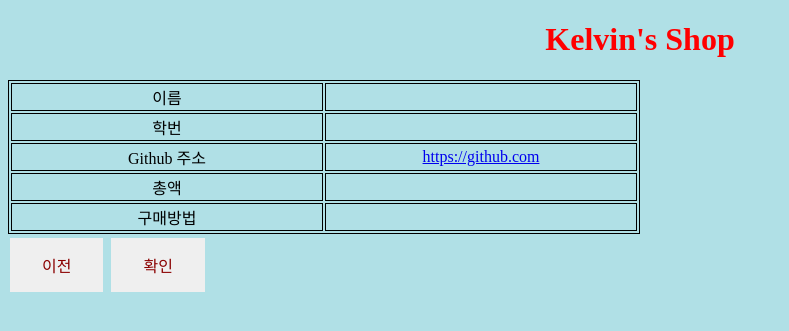
After one commit to kelvinchoi26/web_final_project, a Flask app: template templates/receipt.html in a window 1280 px wide. The commit adds this page. Shown: the top 331 px of the page, without its empty margins (0-789 px from the left). Run offline with Flask 2, Linux system fonts and the light colour scheme; the template is opened without the code that fills it, so the values that code supplies are empty.

Commit message:
button onclick추가 + 결제페이지 완성
1. buy페이지에서 '이전', '결제'에 전 페이지와 다음 페이지로 넘어가는 action 추가.
2. 결제페이지에 구매정보 출력
3. github hyperlink 추가
4. 페이지 넘기는 버튼 추가.

```diff
--- /dev/null
+++ b/templates/receipt.html
@@ -0,0 +1,46 @@
+{% extends 'base_new.html' %}
+{% block title %}receipt{% endblock %}
+{% block head %}
+    {{ super() }}
+    <style>
+    </style>
+{% endblock %}
+{% block body %}
+<h1 class="title">Kelvin's Shop</h1>
+
+<table style="width:50%">
+    <tr>
+        <td style="width:50%">이름</td>
+        <td><form>
+            <output id="output2" name="name"><br>
+            </form></td>
+    </tr>
+    <tr>
+        <td style="width:50%">학번</td>
+        <td><form>
+            <output id="output2" name="number"><br>
+            </form></td>
+    </tr>
+    <tr>
+        <td style="width:50%"> Github 주소</td>
+        <td><form><a href="https://github.com/">https://github.com</a><br>
+            </form></td>
+    </tr>
+    <tr>
+        <td style="width:50%">총액</td>
+        <td><form>
+            <output id="output2" name="sum"><br>
+            </form></td>
+    </tr>
+    <tr>
+        <td style="width:50%">구매방법</td>
+        <td><form>
+            <output id="output2" name="method"><br>
+            </form></td>
+    </tr>
+</table>
+<form>
+    <button onclick="location.href='/buy'">이전</button>
+    <button onclick="location.href='/main'">확인</button>
+</form>
+{% endblock %}
```
Also changed, not shown: templates/buy.html (+13 -5 lines).
